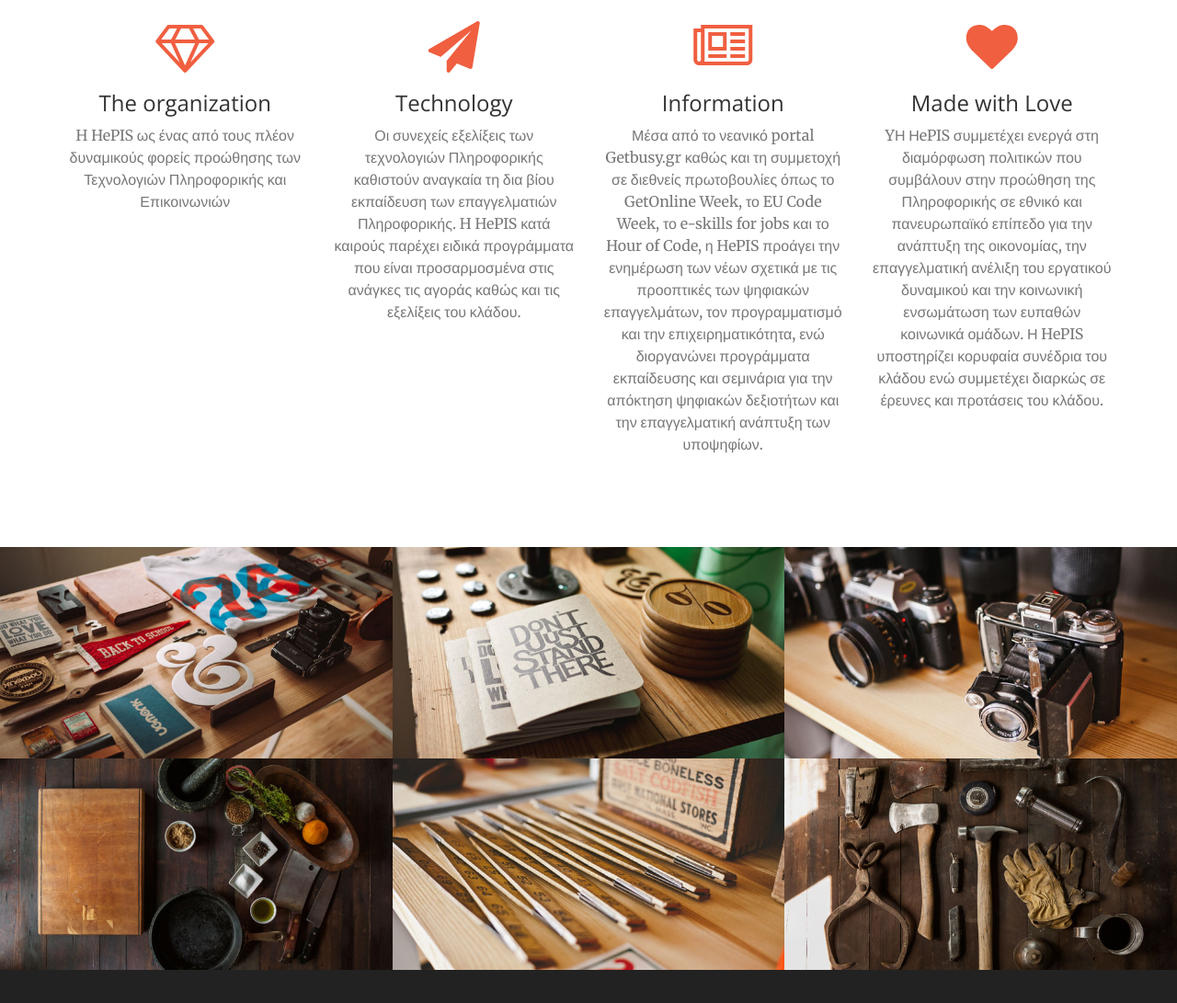
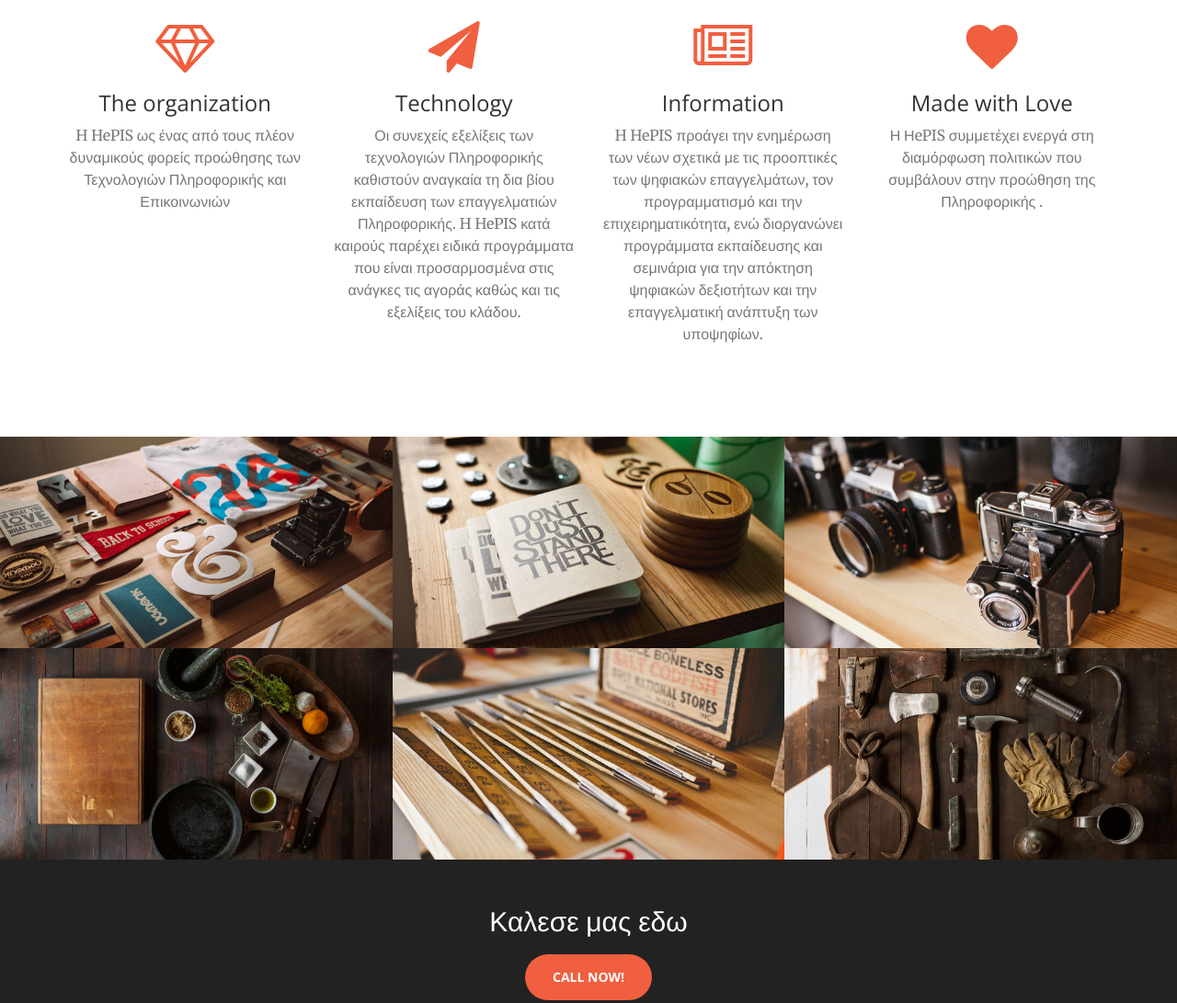
Before and after one commit to marios12/bootstrap, a website: page index.html in a window 1280 px wide. Shown: the part 1367-2458 px from the top of the page at 92% size. Drawn offline with nearby package versions, Linux system fonts and the light colour scheme.

Commit message:
more text editing

```diff
--- a/index.html
+++ b/index.html
@@ -125,16 +125,14 @@
                     <div class="service-box">
                         <i class="fa fa-4x fa-newspaper-o text-primary sr-icons"></i>
                         <h3>Information</h3>
-                        <p class="text-muted">Μέσα από το νεανικό portal Getbusy.gr καθώς και τη συμμετοχή σε διεθνείς πρωτοβουλίες όπως το GetOnline Week, το EU Code Week, το e-skills for jobs και το Hour of Code, η HePIS προάγει την ενημέρωση των νέων σχετικά με τις προοπτικές των ψηφιακών επαγγελμάτων, τον προγραμματισμό και την επιχειρηματικότητα, ενώ διοργανώνει προγράμματα εκπαίδευσης και σεμινάρια για την απόκτηση ψηφιακών δεξιοτήτων και την επαγγελματική ανάπτυξη των υποψηφίων.</p>
+                        <p class="text-muted"> H HePIS προάγει την ενημέρωση των νέων σχετικά με τις προοπτικές των ψηφιακών επαγγελμάτων, τον προγραμματισμό και την επιχειρηματικότητα, ενώ διοργανώνει προγράμματα εκπαίδευσης και σεμινάρια για την απόκτηση ψηφιακών δεξιοτήτων και την επαγγελματική ανάπτυξη των υποψηφίων.</p>
                     </div>
                 </div>
                 <div class="col-lg-3 col-md-6 text-center">
                     <div class="service-box">
                         <i class="fa fa-4x fa-heart text-primary sr-icons"></i>
                         <h3>Made with Love</h3>
-                        <p class="text-muted">YΗ ΗePIS συμμετέχει ενεργά στη διαμόρφωση πολιτικών που συμβάλουν στην προώθηση της Πληροφορικής σε εθνικό και πανευρωπαϊκό επίπεδο για την ανάπτυξη της οικονομίας, την επαγγελματική ανέλιξη του εργατικού δυναμικού και την κοινωνική ενσωμάτωση των ευπαθών κοινωνικά ομάδων.
-
-Η HePIS υποστηρίζει κορυφαία συνέδρια του κλάδου ενώ συμμετέχει διαρκώς σε έρευνες και προτάσεις του κλάδου.</p>
+                        <p class="text-muted">Η ΗePIS συμμετέχει ενεργά στη διαμόρφωση πολιτικών που συμβάλουν στην προώθηση της Πληροφορικής .</p>
                     </div>
                 </div>
             </div>
@@ -262,7 +260,7 @@ E-mail : info@hepis.gr
                 </div>
                 <div class="col-lg-4 col-lg-offset-2 text-center">
                     <i class="fa fa-phone fa-3x sr-contact"></i>
-                    <p>123-456-6789</p>
+                    <p> 210 3729083</p>
                 </div>
                 <div class="col-lg-4 text-center">
                     <i class="fa fa-envelope-o fa-3x sr-contact"></i>
```
